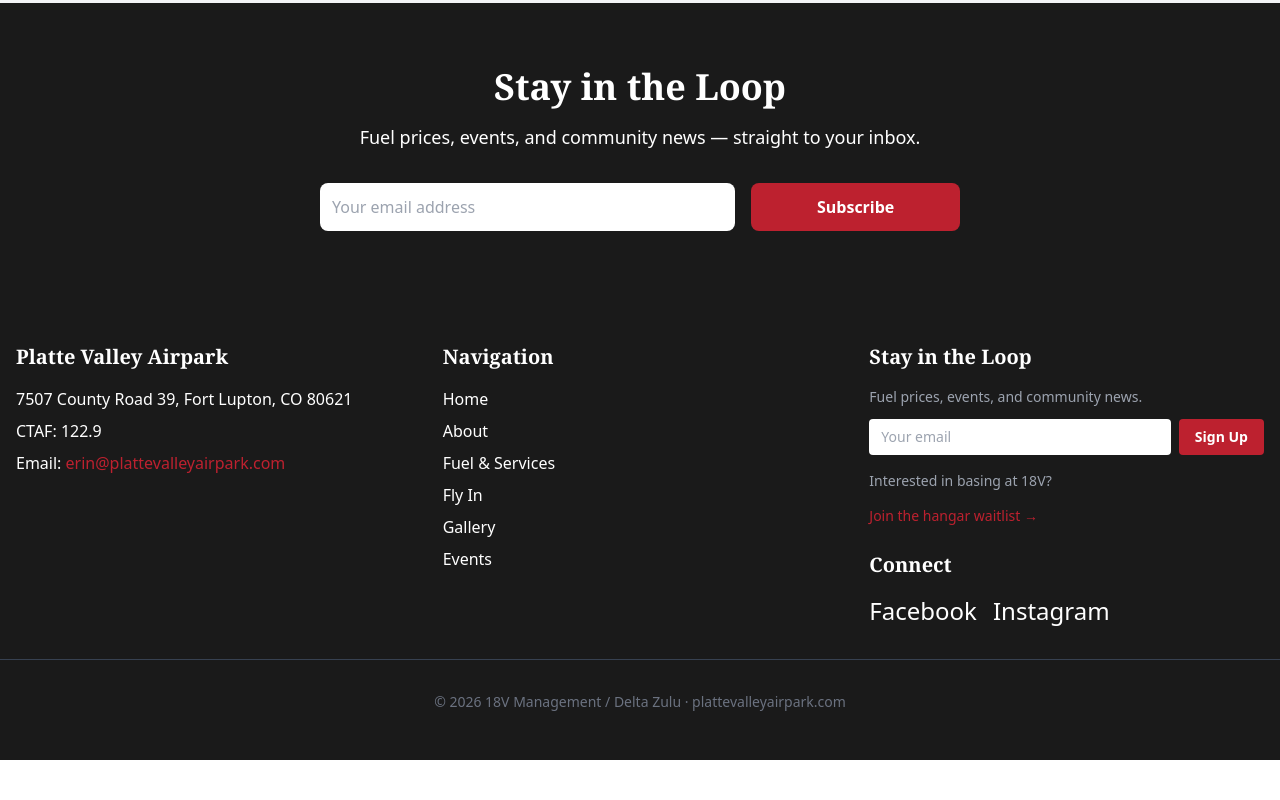
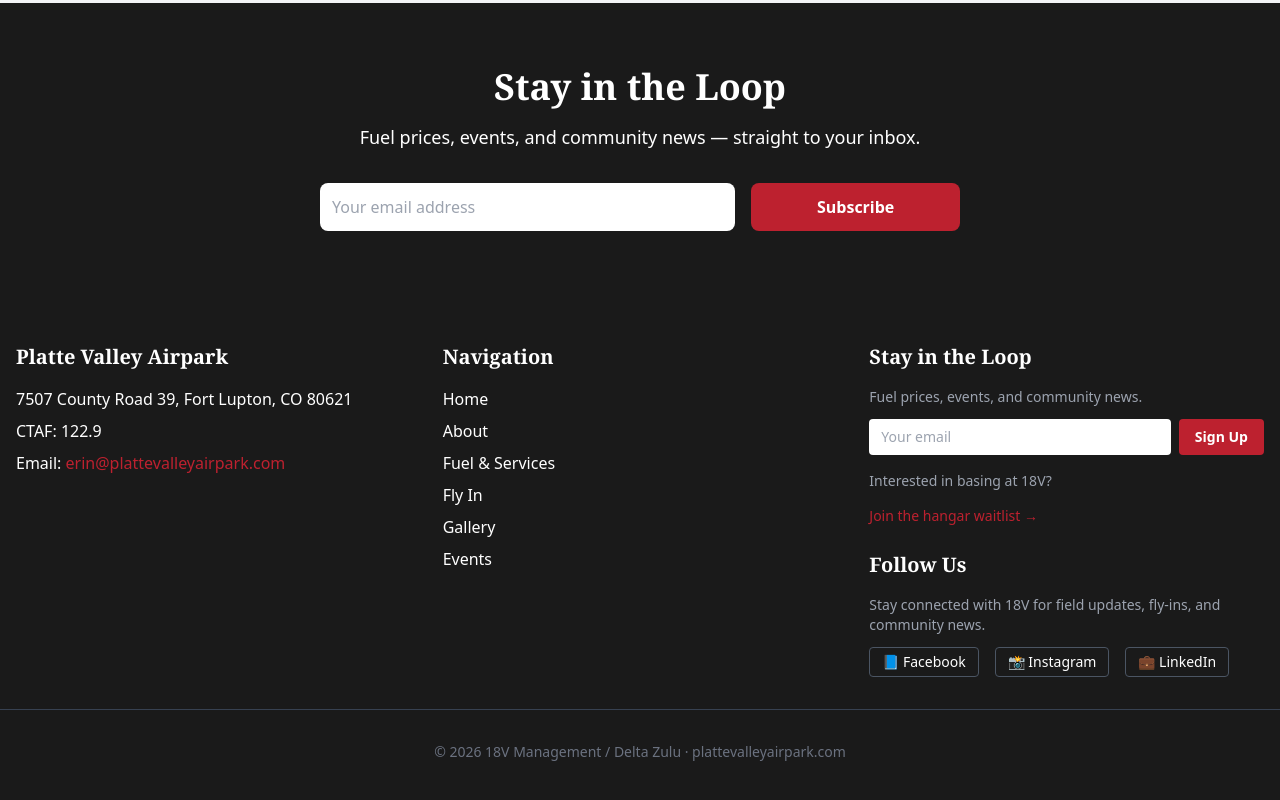
Before and after one commit to 908zeox-bot/platte-valley-airpark, a Next.js app: page / in a window 1280 px wide. Shown: the part 9765-10565 px from the top of the page. Before the commit the page ends 10525 px from the top, so only its background shows below. Built offline with nearby package versions, Linux system fonts and the light colour scheme.

Commit message:
Add LinkedIn to footer, improve social follow section with callout text

```diff
--- a/data/site.json
+++ b/data/site.json
@@ -22,5 +22,6 @@
   "landingFee": false,
   "email": "erin@plattevalleyairpark.com",
   "facebook": "https://www.facebook.com/profile.php?id=1078047562053650",
-  "instagram": "https://www.instagram.com/fly18v"
+  "instagram": "https://www.instagram.com/fly18v",
+  "linkedin": "https://www.linkedin.com/company/platte-valley-airpark"
 }
--- a/src/components/Footer.tsx
+++ b/src/components/Footer.tsx
@@ -90,18 +90,22 @@ const Footer = ({ site }: FooterProps) => {
           </form>
           <p className="mb-3 text-sm text-gray-400">Interested in basing at 18V?</p>
           <a href="/hangars" className="inline-block text-airpark-red hover:underline text-sm font-medium">Join the hangar waitlist →</a>
-          <h3 className="text-xl font-bold mb-4 mt-6">Connect</h3>
-          <div className="flex justify-center md:justify-start space-x-4">
+          <h3 className="text-xl font-bold mb-4 mt-6">Follow Us</h3>
+          <p className="text-sm text-gray-400 mb-3">Stay connected with 18V for field updates, fly-ins, and community news.</p>
+          <div className="flex justify-center md:justify-start space-x-4 flex-wrap gap-y-2">
             {site.facebook && (
-              <a href={site.facebook} target="_blank" rel="noopener noreferrer" className="text-white hover:text-airpark-red text-2xl">
-                Facebook
+              <a href={site.facebook} target="_blank" rel="noopener noreferrer" className="text-white hover:text-airpark-red text-sm font-medium border border-gray-600 px-3 py-1 rounded">
+                📘 Facebook
               </a>
             )}
             {site.instagram && (
-              <a href={site.instagram} target="_blank" rel="noopener noreferrer" className="text-white hover:text-airpark-red text-2xl">
-                Instagram
+              <a href={site.instagram} target="_blank" rel="noopener noreferrer" className="text-white hover:text-airpark-red text-sm font-medium border border-gray-600 px-3 py-1 rounded">
+                📸 Instagram
               </a>
             )}
+            <a href="https://www.linkedin.com/company/platte-valley-airpark" target="_blank" rel="noopener noreferrer" className="text-white hover:text-airpark-red text-sm font-medium border border-gray-600 px-3 py-1 rounded">
+              💼 LinkedIn
+            </a>
           </div>
         </div>
       </div>
```
Also changed, not shown: 404.html (+1 -1 lines), 404/index.html (+1 -1 lines), hangars/index.html (+1 -1 lines), index.html (+2 -2 lines), thanks/index.html (+1 -1 lines), training/index.html (+1 -1 lines), hangars/index.txt, index.txt, thanks/index.txt, training/index.txt, 10 other files (tests, documents, lock files or other folders).
